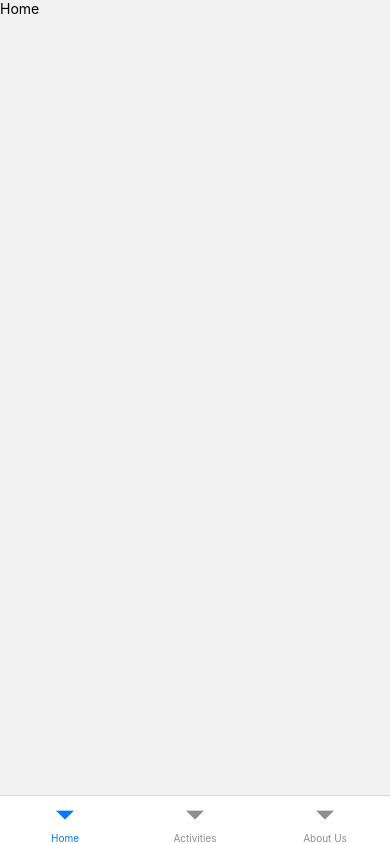
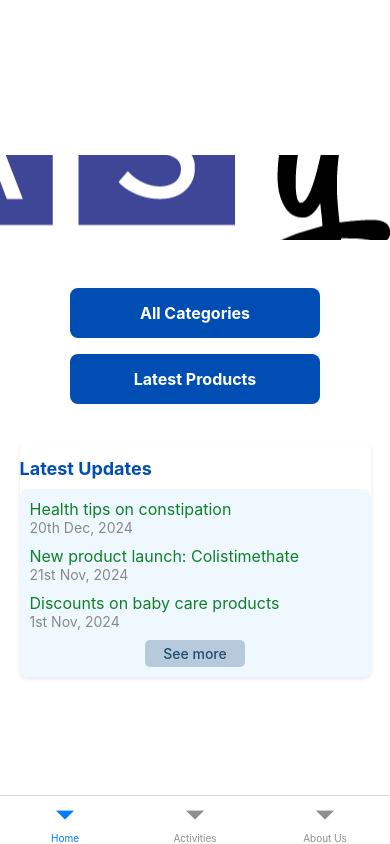
Before and after one commit to Brainless-Loco/medicine, a React Native app: screen /Dashboard in a window 390 px wide. Built offline with nearby package versions, Linux system fonts and the light colour scheme.

Commit message:
Home Screen 1 Done

```diff
--- a/components/Dashboard/Tabs/Home/Home.js
+++ b/components/Dashboard/Tabs/Home/Home.js
@@ -1,10 +1,137 @@
-import { View, Text } from 'react-native'
-import React from 'react'
+import React from 'react';
+import { View, Text, StyleSheet, Image, TouchableOpacity, ScrollView, Button } from 'react-native';
 
-export default function Home() {
+export default function Home({ navigation }) {
   return (
-    <View>
-      <Text>Home</Text>
+    <View style={styles.container}>
+      {/* Logo Section */}
+      <View style={styles.logoContainer}>
+        <Image
+          source={require('../../../../assets/icon.png')} // Replace with your logo path
+
+          style={styles.logo}
+        />
+      </View>
+
+      {/* Two Big Buttons */}
+      <View style={styles.buttonContainer}>
+        <TouchableOpacity
+          style={styles.button}
+          onPress={() => navigation.navigate('Categories')}
+        >
+          <Text style={styles.buttonText}>All Categories</Text>
+        </TouchableOpacity>
+        <TouchableOpacity
+          style={styles.button}
+          onPress={() => navigation.navigate('LatestProducts')}
+        >
+          <Text style={styles.buttonText}>Latest Products</Text>
+        </TouchableOpacity>
+      </View>
+
+      {/* Latest Updates Box */}
+      <View style={styles.updatesContainer}>
+        <Text style={styles.sectionTitle}>Latest Updates</Text>
+        <View style={styles.updateBox}>
+          {[
+            { text: 'Health tips on constipation', date: '20th Dec, 2024' },
+            { text: 'New product launch: Colistimethate', date: '21st Nov, 2024' },
+            { text: 'Discounts on baby care products', date: '1st Nov, 2024' },
+          ].map((update, index) => (
+            <View key={index} style={styles.updateItem}>
+              <Text style={styles.updateText}>{update.text}</Text>
+              <Text style={styles.updateDate}>{update.date}</Text>
+            </View>
+          ))}
+          <TouchableOpacity style={styles.seeMoreBtn}>
+              <Text style={styles.seeMoreBtnText}>See more</Text>
+          </TouchableOpacity>
+        </View>
+      </View>
     </View>
-  )
+  );
 }
+
+const styles = StyleSheet.create({
+  container: {
+    flex:1,
+    paddingTop: 16,
+    backgroundColor: '#fff',
+    display:'flex',
+    alignItems:'center',
+    justifyContent:'center'
+  },
+  logoContainer: {
+    alignItems: 'center',
+    marginBottom: 40,
+    marginTop:40
+  },
+  logo: {
+    // width: 100,
+    height: 85,
+    aspectRatio: 3.29
+  },
+  buttonContainer: {
+    flexDirection: 'col',
+    justifyContent: 'space-between',
+    marginBottom: 30,
+  },
+  button: {
+    width: 250,
+    backgroundColor: '#004eb3',
+    padding: 15,
+    margin: 8,
+    borderRadius: 8,
+    alignItems: 'center',
+  },
+  buttonText: {
+    color: '#fff',
+    fontSize: 16,
+    fontWeight: '700',
+  },
+  updatesContainer: {
+    marginBottom: 20,
+    paddingTop: 16,
+    width:'90%',
+    borderRadius: 8,
+    shadowColor: '#000',
+    shadowOpacity: 0.1,
+    shadowRadius: 4,
+    shadowOffset: { width: 0, height: 2 },
+    // backgroundColor:'red'
+  },
+  sectionTitle: {
+    color:'#004eb3',
+    fontSize: 18,
+    fontWeight: 'bold',
+    marginBottom: 10,
+  },
+  updateBox: {
+    backgroundColor: '#f0f8ff',
+    padding: 10,
+    borderRadius: 8,
+  },
+  updateItem: {
+    marginBottom: 10,
+  },
+  updateText: {
+    fontSize: 16,
+    color: '#0e8028',
+  },
+  updateDate: {
+    fontSize: 14,
+    color: '#888',
+  },
+  seeMoreBtn:{
+    margin:'auto',
+    width: '30%',
+    padding:5,
+    borderRadius:5,
+    backgroundColor:'#b6cadb'
+  },
+  seeMoreBtnText:{
+    textAlign:'center',
+    color:'#1f4b70',
+    fontWeight:'500',
+  }
+});
```
Also changed, not shown: assets/icon.png.
